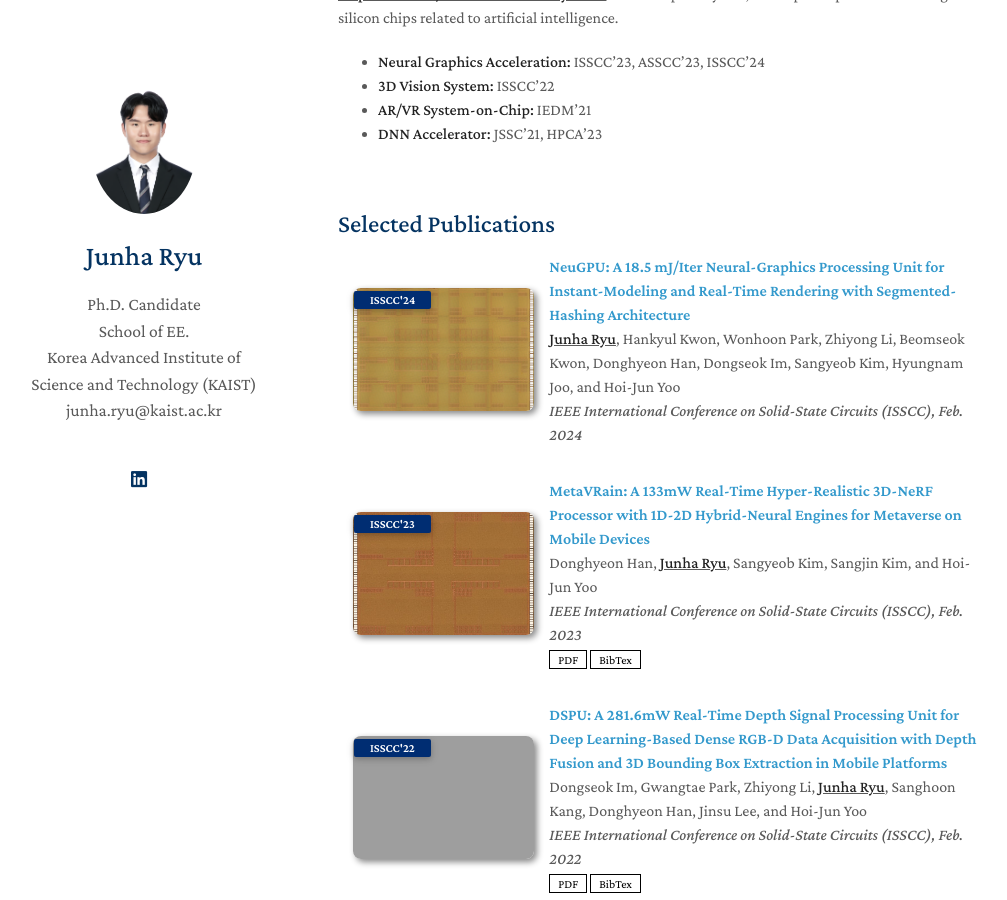
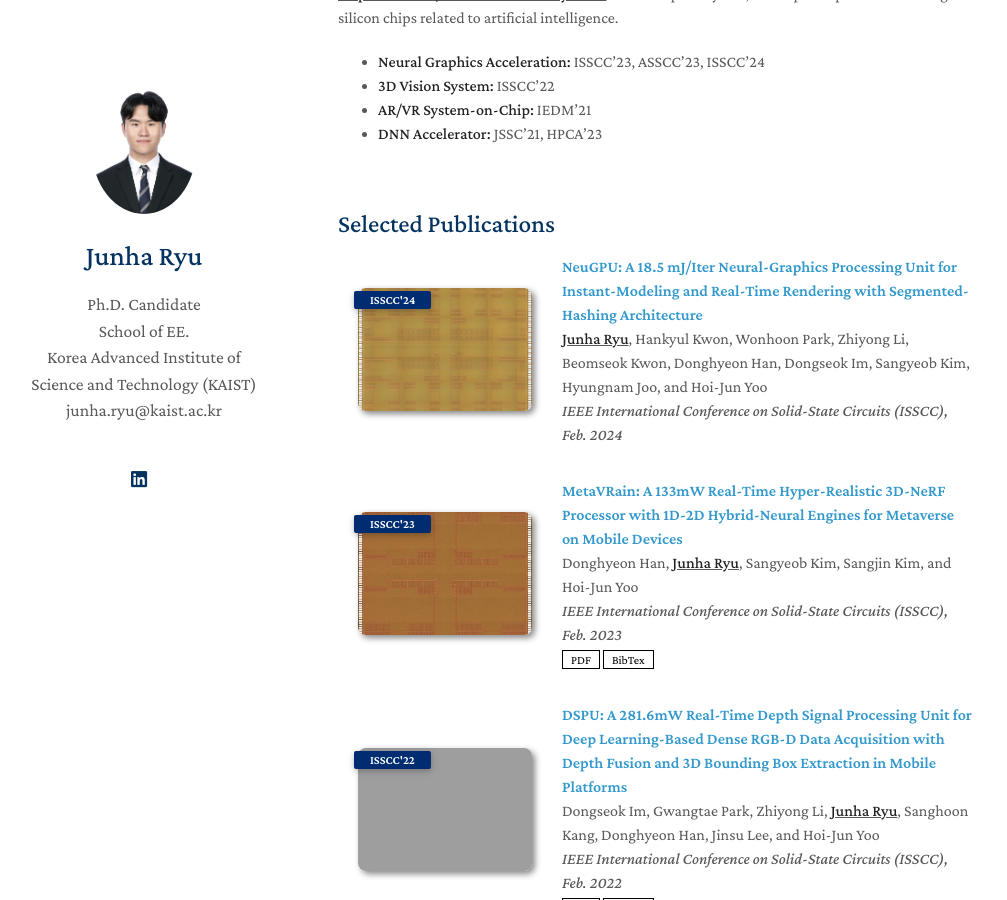
Before and after one commit to junharyu/junharyu.github.io, a Jekyll site: the page built from index.md, in a window 1280 px wide and 900 px high, scrolled down 329 px. Shown: the whole window, without its empty margins (132-1139 px from the left). Built offline with Jekyll 4.4.1, drawn with Linux system fonts in a browser that asks for light colours; nearby versions of some CDN libraries; a style sheet for code colours, icons or effects is not loaded; our own code applies the rules of GitHub Pages for plain Markdown files; grey boxes are pictures that could not be loaded.

Commit message:
Update publications.md

```diff
--- a/_includes/publications.md
+++ b/_includes/publications.md
@@ -7,7 +7,7 @@
 
 <li>
 <div class="pub-row">
-  <div class="col-sm-3 abbr" style="position: relative;padding-right: 10px;padding-left: 10px;">
+  <div class="col-sm-3 abbr" style="position: relative;padding-right: 15px;padding-left: 15px;">
     {% if link.image %}
     <img src="{{ link.image }}" class="teaser img-fluid z-depth-1" style="width=100;height=40%">
     {% endif %}
@@ -15,7 +15,7 @@
     <abbr class="badge">{{ link.conference_short }}</abbr>
     {% endif %}
   </div>
-  <div class="col-sm-9" style="position: relative;padding-right: 10px;padding-left: 10px;">
+  <div class="col-sm-9" style="position: relative;padding-right: 15px;padding-left: 20px;">
       <div class="title"><a href="{{ link.pdf }}">{{ link.title }}</a></div>
       <div class="author">{{ link.authors }}</div>
       <div class="periodical"><em>{{ link.conference }}</em>
```
